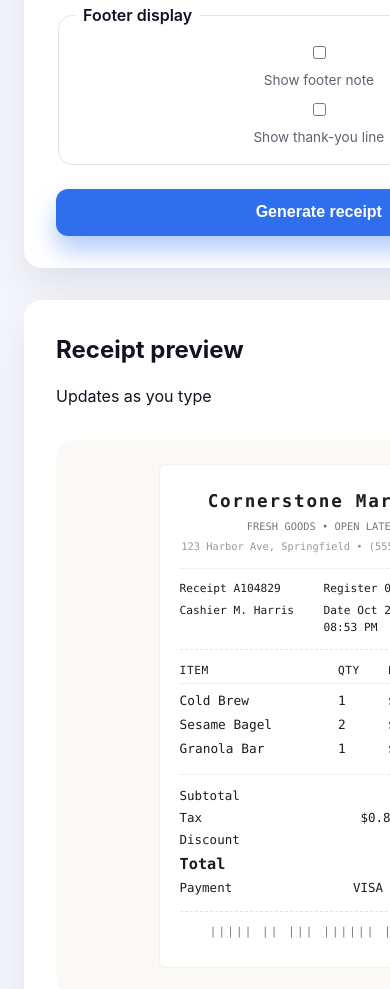
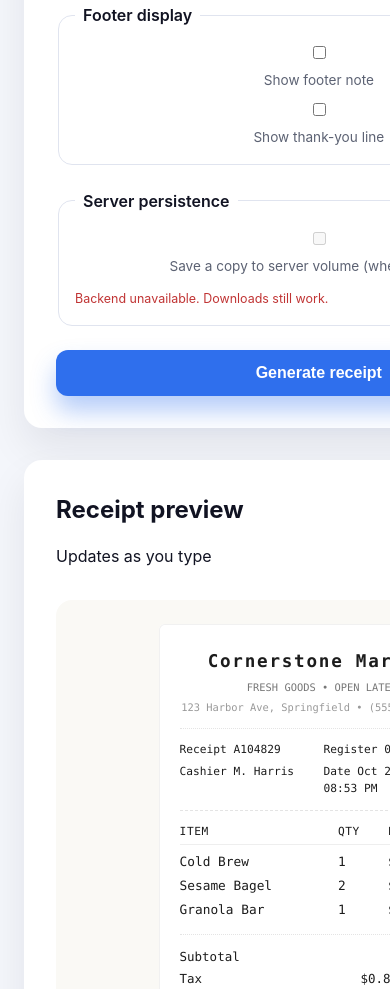
Before and after one commit to ariesyous/receiptgen, a website: page public/index.html in a window 390 px wide. Shown: the part 1293-2282 px from the top of the page. Drawn offline with Linux system fonts and the light colour scheme; no server answers.

Commit message:
Add optional server save toggle and GH Pages note

```diff
--- a/public/app.js
+++ b/public/app.js
@@ -13,6 +13,8 @@ const dom = {
   autoPdf: document.getElementById('auto-download-pdf'),
   showFooter: document.getElementById('show-footer-message'),
   showThanks: document.getElementById('show-thankyou-line'),
+  enableServerSave: document.getElementById('enable-server-save'),
+  serverStatus: document.getElementById('server-status'),
   generateBtn: document.getElementById('generate-btn'),
   outputPanel: document.getElementById('output-panel'),
   saveStatus: document.getElementById('save-status'),
@@ -103,6 +105,7 @@ let lastImageDataUrl = null;
 let lastCanvasDimensions = { width: 0, height: 0 };
 let lastFileBase = 'receipt';
 let isGenerating = false;
+let serverAvailable = false;
 
 const defaultItems = [
   { description: 'Cold Brew', qty: 1, price: 4.5 },
@@ -385,6 +388,70 @@ const persistReceipt = async (imageData, fileBase, meta) => {
   return response.json();
 };
 
+const optionallyPersistReceipt = async (data, totals, dataUrl, fileBase) => {
+  if (!dom.enableServerSave?.checked || !serverAvailable) {
+    dom.outputPanel.hidden = false;
+    dom.saveStatus.textContent = 'Generated locally. Server save disabled.';
+    return;
+  }
+
+  try {
+    const response = await persistReceipt(dataUrl, fileBase, {
+      storeName: data.storeName,
+      receiptId: data.receiptId,
+      total: totals.total,
+      type: data.type,
+    });
+    dom.saveStatus.textContent = `Saved copy inside container as /${response.relativePath}`;
+  } catch (saveError) {
+    console.error('Failed to save receipt to disk', saveError);
+    dom.saveStatus.textContent = 'Generated receipt, but failed to save a copy to disk.';
+  } finally {
+    dom.outputPanel.hidden = false;
+  }
+};
+
+const updateServerStatus = ({ available, message, canEnable }) => {
+  serverAvailable = available;
+  if (!dom.serverStatus) return;
+  dom.serverStatus.textContent = message;
+  dom.serverStatus.classList.toggle('status-ok', available);
+  dom.serverStatus.classList.toggle('status-error', !available);
+  if (dom.enableServerSave) {
+    dom.enableServerSave.disabled = !canEnable;
+    if (!canEnable) {
+      dom.enableServerSave.checked = false;
+    }
+  }
+};
+
+const checkServerAvailability = async () => {
+  if (!window.fetch) {
+    updateServerStatus({
+      available: false,
+      canEnable: false,
+      message: 'Browser missing fetch support, running locally.',
+    });
+    return;
+  }
+  try {
+    const response = await fetch('/api/health', { cache: 'no-store' });
+    if (!response.ok) throw new Error('Health check failed');
+    updateServerStatus({
+      available: true,
+      canEnable: true,
+      message: 'Backend ready. Enable server save if desired.',
+    });
+  } catch (error) {
+    console.warn('Server unavailable', error);
+    updateServerStatus({
+      available: false,
+      canEnable: false,
+      message: 'Backend unavailable. Downloads still work.',
+    });
+  }
+};
+
 const buildFileBase = (data) => {
   const parts = [data.storeName, data.receiptId].map(slugify).filter(Boolean);
   const stamp = new Date().toISOString().slice(0, 10);
@@ -438,20 +505,7 @@ const handleGenerate = async (event) => {
       downloadPdf(dataUrl, fileBase, canvas.width, canvas.height);
     }
 
-    try {
-      const response = await persistReceipt(dataUrl, fileBase, {
-        storeName: data.storeName,
-        receiptId: data.receiptId,
-        total: totals.total,
-        type: data.type,
-      });
-      dom.saveStatus.textContent = `Saved copy inside container as /${response.relativePath}`;
-    } catch (saveError) {
-      console.error('Failed to save receipt to disk', saveError);
-      dom.saveStatus.textContent = 'Generated receipt, but failed to save a copy to disk.';
-    }
-
-    dom.outputPanel.hidden = false;
+    await optionallyPersistReceipt(data, totals, dataUrl, fileBase);
   } catch (error) {
     console.error(error);
     dom.saveStatus.textContent = 'Generation failed. Check console for details.';
@@ -489,6 +543,8 @@ const init = () => {
       lastCanvasDimensions.height
     );
   });
+
+  checkServerAvailability();
 };
 
 init();
--- a/public/index.html
+++ b/public/index.html
@@ -193,6 +193,15 @@
             </label>
           </fieldset>
 
+          <fieldset class="options">
+            <legend>Server persistence</legend>
+            <label class="checkbox">
+              <input type="checkbox" id="enable-server-save" />
+              <span>Save a copy to server volume (when available)</span>
+            </label>
+            <p class="helptext" id="server-status">Checking backend...</p>
+          </fieldset>
+
           <button type="submit" id="generate-btn">Generate receipt</button>
         </form>
       </section>
--- a/public/styles.css
+++ b/public/styles.css
@@ -181,6 +181,12 @@ legend {
   margin: 0;
 }
 
+.helptext {
+  margin: 0.25rem 0 0;
+  font-size: 0.78rem;
+  color: var(--muted);
+}
+
 button[type='submit'],
 .secondary {
   border: none;
@@ -334,6 +340,14 @@ button:hover:not(:disabled) {
   margin: 0.2rem 0 0.4rem;
 }
 
+.status-ok {
+  color: #1c7c54;
+}
+
+.status-error {
+  color: #c03434;
+}
+
 .items-header,
 #preview-items div {
   display: grid;
```
Also changed, not shown: README.md.
